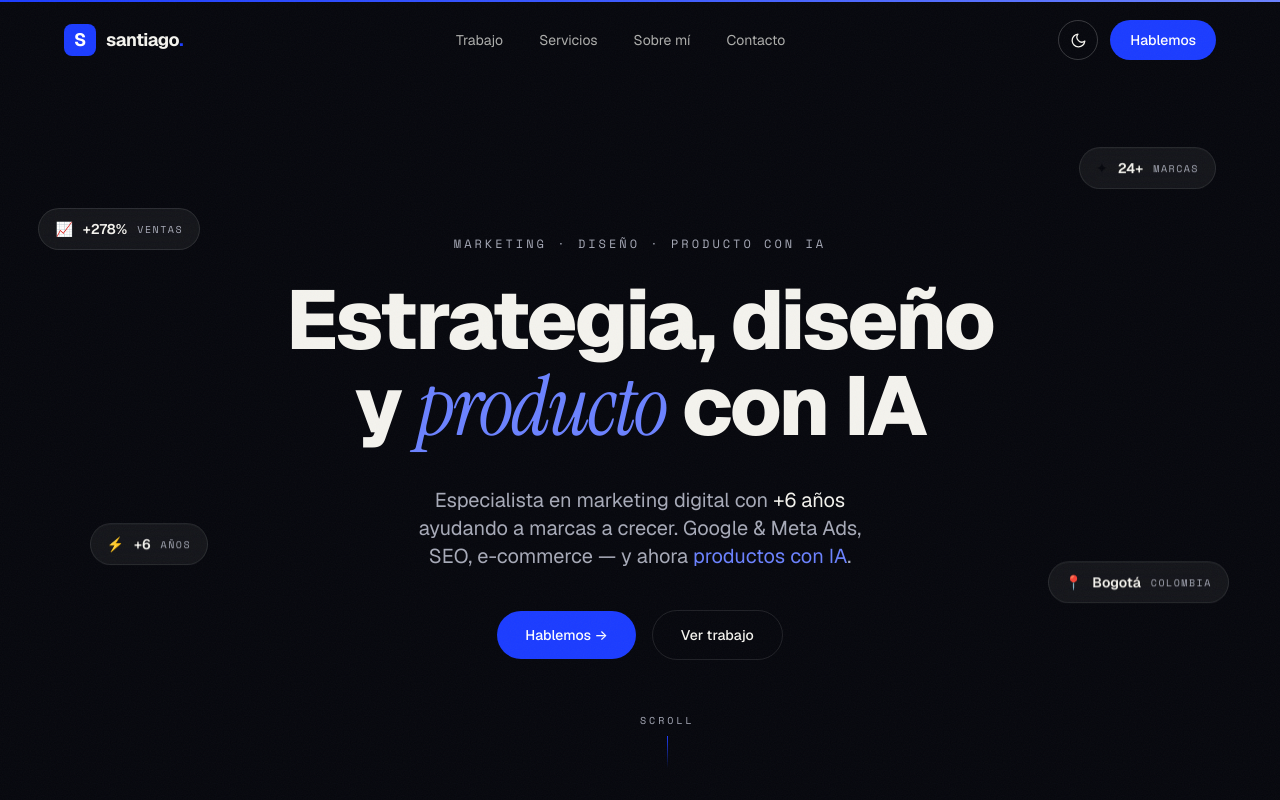
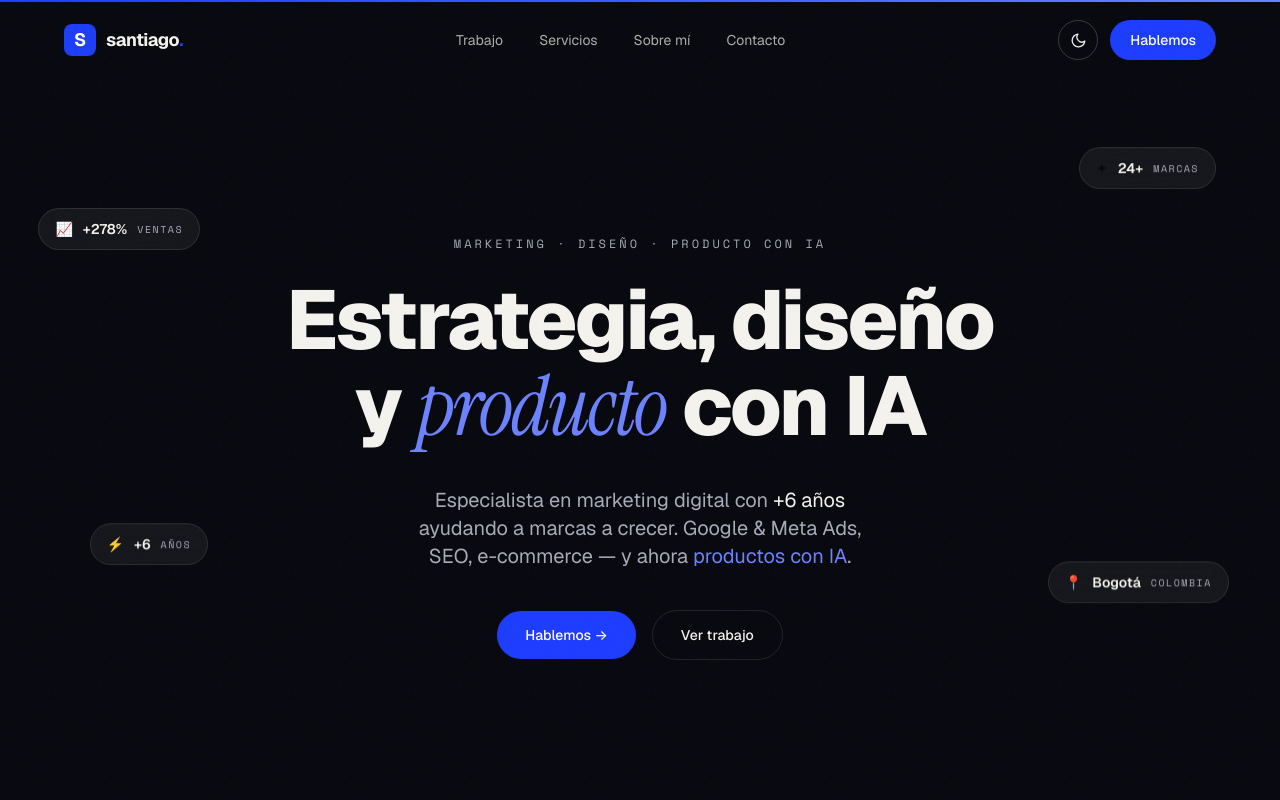
Before and after one commit to SDuarteCorredor/portafolio, a React (Vite) app: page / in a window 1280 px wide. Shown: the top 800 px of the page. Built offline with nearby package versions, Linux system fonts and the light colour scheme.

Commit message:
Hero: quitar indicador de scroll que se solapaba con los botones

```diff
--- a/src/components/Hero.jsx
+++ b/src/components/Hero.jsx
@@ -102,15 +102,6 @@ export function Hero() {
           </Magnetic>
         </motion.div>
       </motion.div>
-
-      {/* Indicador de scroll */}
-      <motion.div
-        {...fade(1.3)}
-        className="absolute bottom-8 left-1/2 flex -translate-x-1/2 flex-col items-center gap-2"
-      >
-        <span className="font-mono text-[10px] uppercase tracking-[0.3em] text-muted">Scroll</span>
-        <span className="h-8 w-px bg-gradient-to-b from-santi to-transparent" />
-      </motion.div>
     </section>
   )
 }
```
